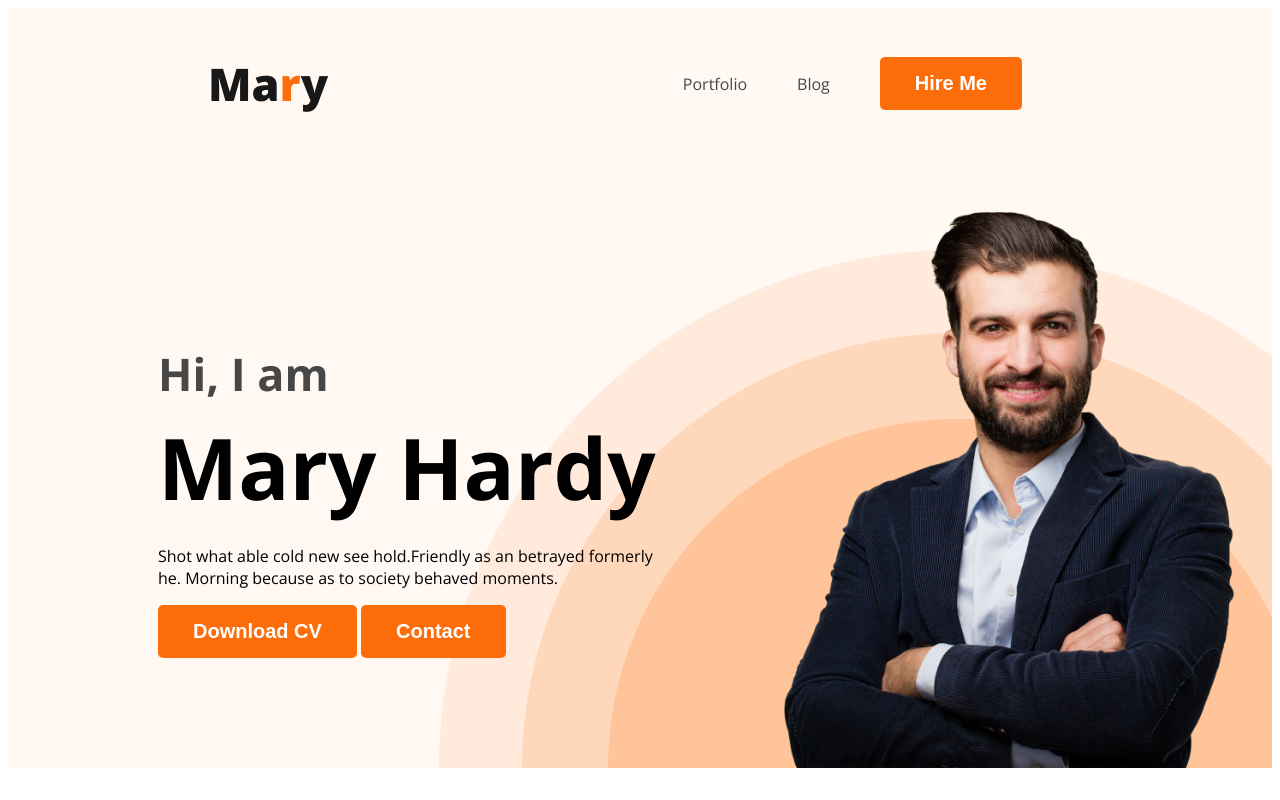
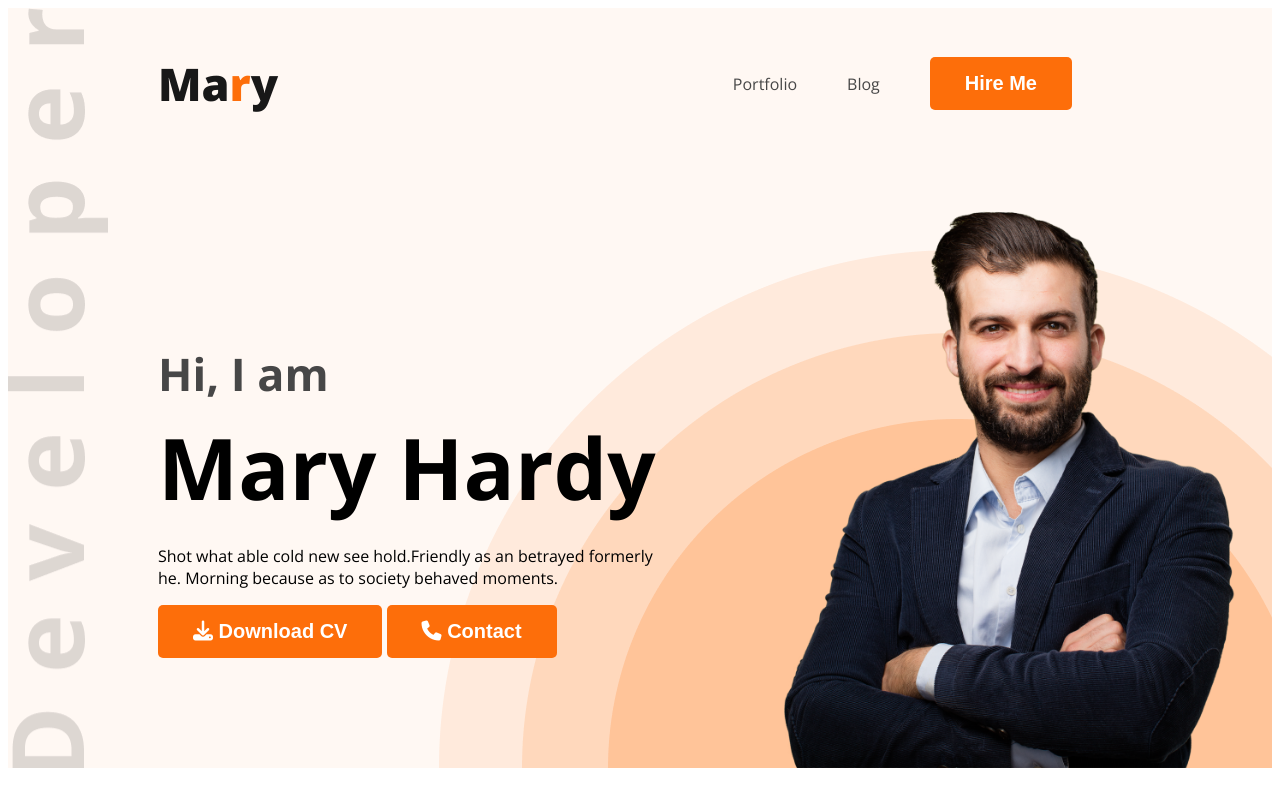
Before and after one commit to RawshanaraEity/web-developer-portfolio, a plain HTML site: page index.html in a window 1280 px wide. Shown: the top 800 px of the page. Drawn offline with nearby package versions, Linux system fonts and the light colour scheme.

Commit message:
added font awesome icon

```diff
--- a/index.html
+++ b/index.html
@@ -9,6 +9,7 @@
     <link rel="preconnect" href="https://fonts.gstatic.com" crossorigin>
     <link href="https://fonts.googleapis.com/css2?family=Open+Sans:wght@400;700;800&display=swap" rel="stylesheet">
     <link rel="stylesheet" href="styles/portfolio.css">
+    <script src="https://kit.fontawesome.com/b00ed3f2c7.js" crossorigin="anonymous"></script>
 </head>
 
 <body>
@@ -27,8 +28,8 @@
                 <h1 class="banner-title">Mary Hardy</h1>
                 <p class="banner-descriptipn">Shot what able cold new see hold.Friendly as an betrayed formerly he.
                     Morning because as to society behaved moments.</p>
-                <button class="btn-primary">Download CV</button>
-                <button class="btn-primary">Contact</button>
+                <button class="btn-primary"><i class="fa-solid fa-download"></i> Download CV</button>
+                <button class="btn-primary"> <i class="fa-solid fa-phone"></i> Contact</button>
             </div>
             <img class="profile-picture" src="images/hardy.png" alt="">
         </div>
@@ -148,7 +149,7 @@
                 </div>
             </div>
             <div class="download-cv">
-                <button class="btn-primary">Download CV</button>
+                <button class="btn-primary"><i class="fa-solid fa-download"></i> Download CV</button>
             </div>
         </section>
 
--- a/styles/portfolio.css
+++ b/styles/portfolio.css
@@ -37,7 +37,7 @@
     display: flex;
     justify-content: space-between;
     align-items: center;
-    margin: 0 200px;
+    margin: 0 150px;
 }
 
 .nav-title {
@@ -64,9 +64,9 @@
 /* header related styles */
 .header {
     background: #FFF8F3;
-    background-image: url(../images/header_bg.png);
+    background-image: url(../images/header_bg.png),url('../images/developer.png');
     background-repeat: no-repeat;
-    background-position: bottom right;
+    background-position: bottom right,top left;
 }
 
 .banner {
```
